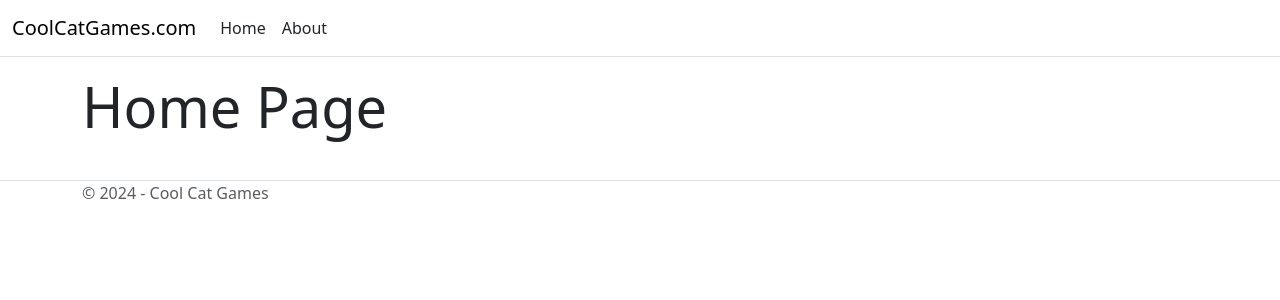
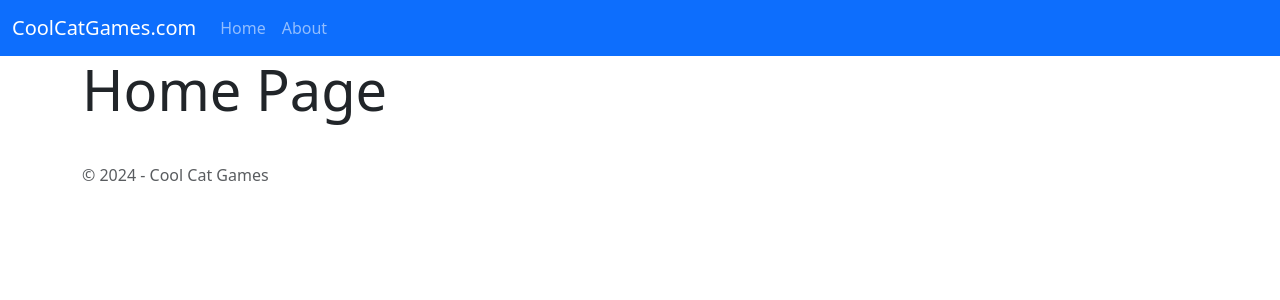
Before and after one commit to Syyren/Combined_CPRO2221_CPRO2501_Group_Repo, a React (Create React App) app in the folder frontend/: page / in a window 1280 px wide. Shown: the top 300 px of the page. Built offline with nearby package versions, Linux system fonts and the light colour scheme.

Commit message:
adjusted bootstrap css to new theme

```diff
--- a/frontend/src/components/Footer.js
+++ b/frontend/src/components/Footer.js
@@ -2,7 +2,7 @@
 export default function Footer()
 {
     return(
-        <footer class="border-top footer text-muted">
+        <footer class="footer text-muted">
             <div class="container">
                 &copy; 2024 - Cool Cat Games
             </div>
--- a/frontend/src/components/NavBar.js
+++ b/frontend/src/components/NavBar.js
@@ -3,7 +3,7 @@ import { Link } from 'react-router-dom'; //importing link so that the navbar can
 //this function creates the navbar for the layout and returns it
 export default function NavBar() {
   return (
-    <nav className="navbar navbar-expand-sm navbar-toggleable-sm navbar-light bg-white border-bottom box-shadow mb-3">
+    <nav class="navbar navbar-expand-lg bg-primary" data-bs-theme="dark">
       <div className="container-fluid">
         <a className="navbar-brand">CoolCatGames.com</a>
           <button className="navbar-toggler" type="button" data-bs-toggle="collapse" data-bs-target=".navbar-collapse" aria-controls="navbarSupportedContent" aria-expanded="false" aria-label="Toggle navigation">
@@ -11,8 +11,8 @@ export default function NavBar() {
           </button>
           <div className="navbar-collapse collapse d-sm-inline-flex justify-content-between">
             <ul className="navbar-nav flex-grow-1">
-              <li className="nav-item"><Link className="nav-link text-dark" to="/home">Home</Link></li>
-              <li className="nav-item"><Link className="nav-link text-dark" to="/about">About</Link></li>
+              <li className="nav-item"><Link className="nav-link" to="/home">Home</Link></li>
+              <li className="nav-item"><Link className="nav-link" to="/about">About</Link></li>
             </ul>
           </div>
       </div>
--- a/frontend/src/index.js
+++ b/frontend/src/index.js
@@ -1,6 +1,6 @@
 import React from 'react';
 import ReactDOM from 'react-dom/client';
-import 'bootstrap/dist/css/bootstrap.min.css';
+import 'bootstrap/dist/css/bootstrap.css';
 import './index.css';
 import App from './App';
 
```
